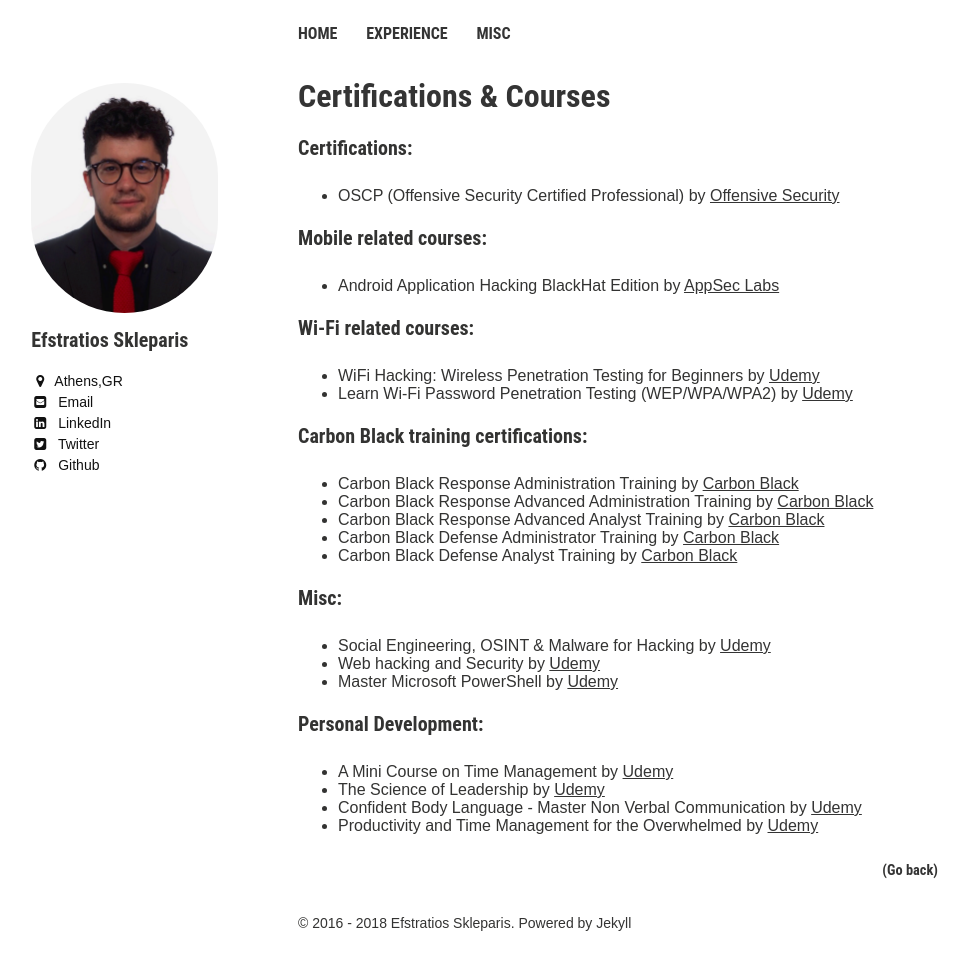
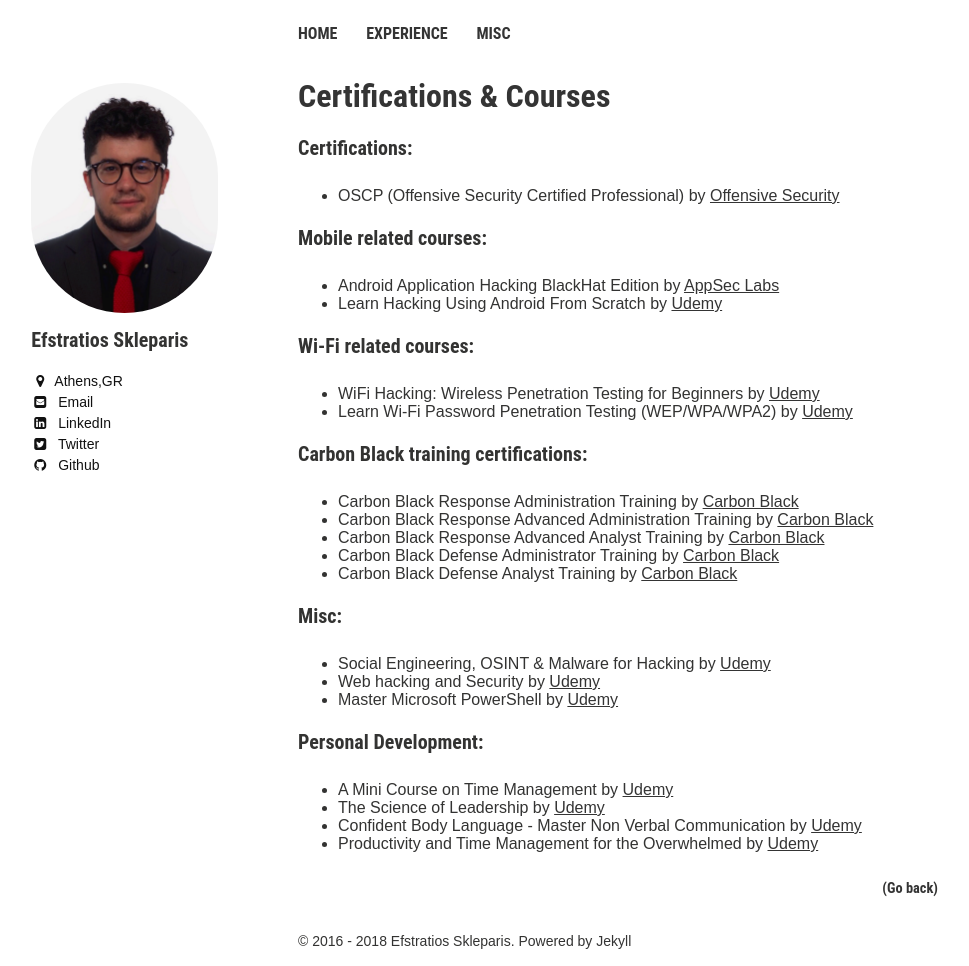
Before and after one commit to efstratios/efstratios.github.io, a Jekyll site: the page built from certs/index.md, in a window 1280 px wide. Shown: the whole page, without its empty margins (22-991 px from the left). Built offline with Jekyll 4.4.1, drawn with Linux system fonts in a browser that asks for light colours.

Commit message:
Added new course

```diff
--- a/certs/index.md
+++ b/certs/index.md
@@ -11,6 +11,8 @@
 ###	Mobile related courses:
 
 * Android Application Hacking BlackHat Edition by [AppSec Labs](https://appsec-labs.com/){:target="_blank" rel="noopener"}
+* Learn Hacking Using Android From Scratch by [Udemy](https://www.udemy.com/user/zaidsabih/){:target="_blank" rel="noopener"}
+
 
 ### Wi-Fi related courses:
 
```
